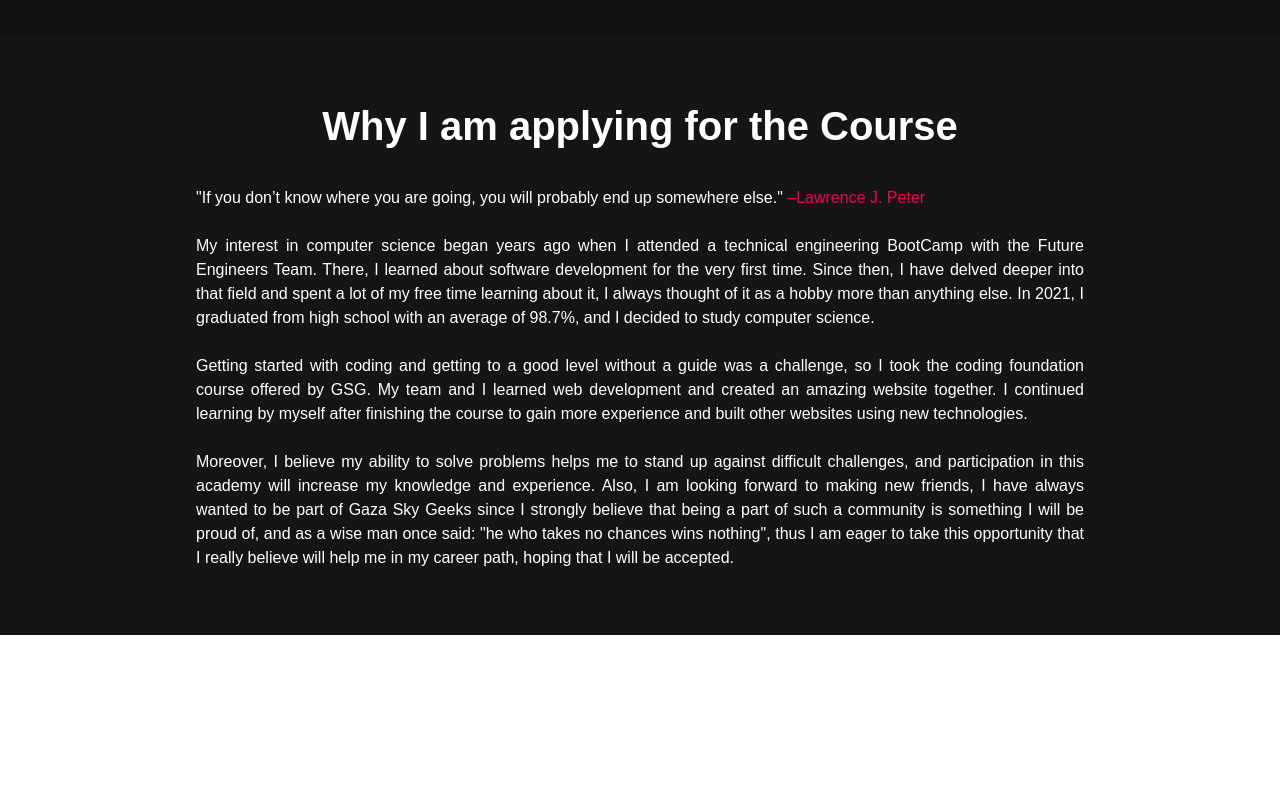
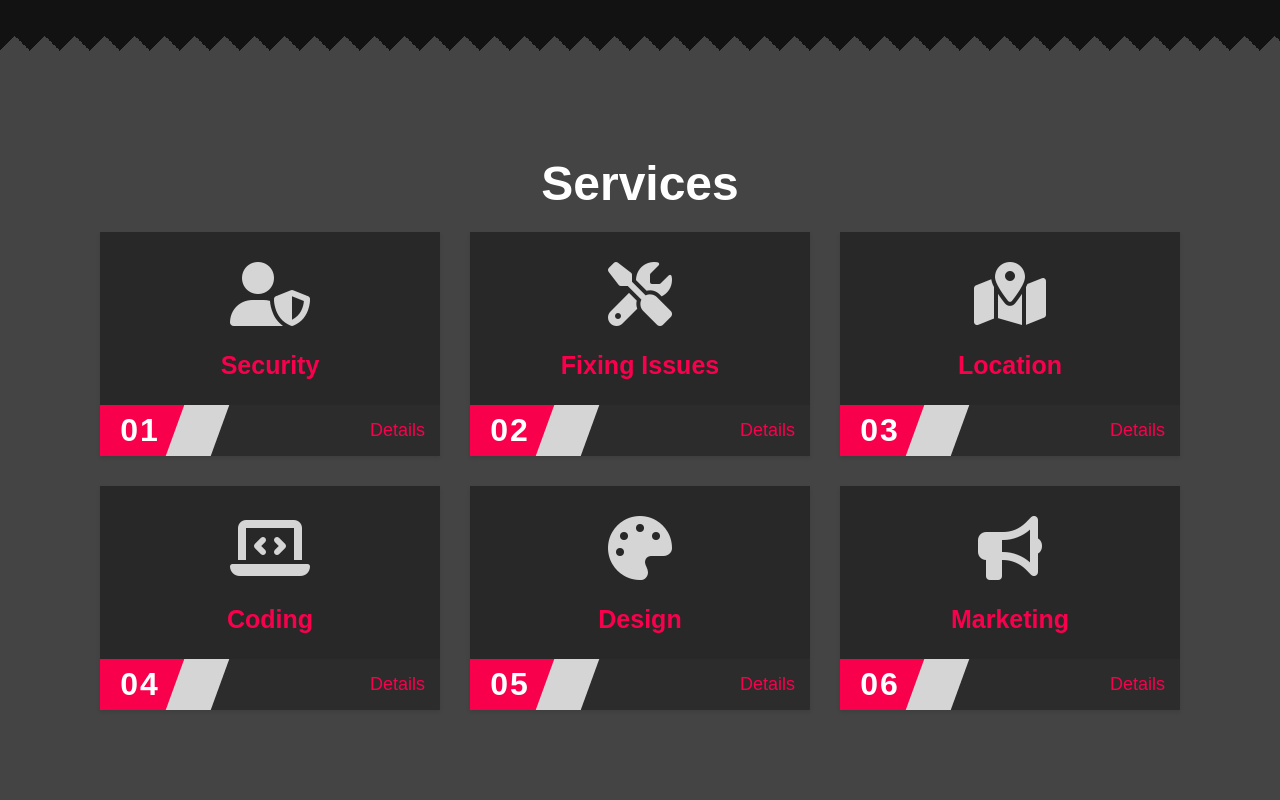
Before and after one commit to ahmedirheem/Portfolio, a plain HTML site: page index.html in a window 1280 px wide. Shown: the part 1160-1960 px from the top of the page. Before the commit the page ends 1795 px from the top, so only its background shows below. Drawn offline with Linux system fonts and the light colour scheme.

Commit message:
Services Section

```diff
--- a/index.html
+++ b/index.html
@@ -55,6 +55,70 @@
     </div>
     <!-- End About -->
 
+    <!-- Start Services -->
+    <div class="spikes"></div>
+
+    <div id="services">
+        <h2 class="main-head">Services</h2>
+        <div class="container">
+            <div class="box">
+                <div class="title">
+                    <i class="fas fa-user-shield fa-4x"></i>
+                    <h3>Security</h3>
+                </div>
+                <div class="foot">
+                    <a href="#">Details</a>
+                </div>
+            </div>
+            <div class="box">
+                <div class="title">
+                    <i class="fas fa-tools fa-4x"></i>
+                    <h3>Fixing Issues</h3>
+                </div>
+                <div class="foot">
+                    <a href="#">Details</a>
+                </div>
+            </div>
+            <div class="box">
+                <div class="title">
+                    <i class="fas fa-map-marked-alt fa-4x"></i>
+                    <h3>Location</h3>
+                </div>
+                <div class="foot">
+                    <a href="#">Details</a>
+                </div>
+            </div>
+            <div class="box">
+                <div class="title">
+                    <i class="fas fa-laptop-code fa-4x"></i>
+                    <h3>Coding</h3>
+                </div>
+                <div class="foot">
+                    <a href="#">Details</a>
+                </div>
+            </div>
+            <div class="box">
+                <div class="title">
+                    <i class="fas fa-palette fa-4x"></i>
+                    <h3>Design</h3>
+                </div>
+                <div class="foot">
+                    <a href="#">Details</a>
+                </div>
+            </div>
+            <div class="box">
+                <div class="title">
+                    <i class="fas fa-bullhorn fa-4x"></i>
+                    <h3>Marketing</h3>
+                </div>
+                <div class="foot">
+                    <a href="#">Details</a>
+                </div>
+            </div>
+        </div>
+    </div>
+    <!-- End Services -->
+
     <!-- Start Reason -->
     <div class="reason">
         <div class="main">
--- a/style.css
+++ b/style.css
@@ -259,7 +259,6 @@ header .btn:hover{
         padding-left: 0;
     }
 }
-
 .reason{
     background-color: #151515;
     width: 100%;
@@ -277,3 +276,99 @@ header .btn:hover{
     color: #fff
 }
 /* End About & Reason */
+
+/* Start Services */
+#services{
+    background-color: #454444;
+    padding: 100px
+}
+#services .container{
+    display: grid;
+    grid-template-columns: repeat(auto-fill, minmax(250px, 1fr));
+    gap: 30px;
+}
+#services .main-head{
+    text-align: center;
+    color: #fff;
+    font-size: 3em;
+    line-height: 2em;
+}
+#services .box{
+    padding: 30px 0 0;
+    background-color: rgba(0, 0, 0, 0.414);
+    -webkit-box-shadow: 0 2px 4px rgb(0 0 0 / 10%);
+    -moz-box-shadow: 0 2px 4px rgb(0 0 0 / 10%);
+    box-shadow: 0 2px 4px rgb(0 0 0 / 10%);
+    overflow: hidden;
+    transition: 0.3s;
+    position: relative;
+    counter-increment: services;
+    cursor: pointer;
+}
+#services .box::before{
+    content: '';
+    width: 0;
+    height: 3px;
+    position: absolute;
+    left: 50%;
+    transform: translateX(-50%);
+    top: 0;
+    background-color: var(--main-color);
+    transition: 0.3s ;
+}
+#services .box:hover::before{
+    width: 100%;
+}
+#services .box:hover{
+    box-shadow: 0 2px 4px rgb(0 0 0 / 20%);
+    transform: translateY(-10px);
+}
+#services .box .title{
+    text-align: center;
+}
+#services .box .title i{
+    color: #D5D5D5
+}
+#services .box .title h3{
+    color: var(--main-color);
+    padding: 25px 0;
+    font-size: 25px;
+}
+#services .box .foot{
+    background-color: #36363648;
+    padding: 15px;
+    text-align: right;
+    position: relative;
+}
+#services .box .foot::before{
+    content: '0' counter(services);
+    width: 80px;
+    height: 100%;
+    background-color: var(--main-color);
+    color: #fff;
+    font-size: 32px;
+    font-weight: bold;
+    position: absolute;
+    left: 0;
+    top: 0;
+    display: flex;
+    align-items: center;
+    justify-content: center;
+    letter-spacing: 2px;
+    padding-right: 10px
+}
+#services .box .foot::after{
+    content: '';
+    width: 45px;
+    height: 100%;
+    position: absolute;
+    left: 75px;
+    top: 0;
+    background-color: #D5D5D5;
+    transform: skewX(-20deg);
+}
+#services .box .foot a{
+    color: var(--main-color);
+    font-size: 18px;
+}
+/* End Services */
```
